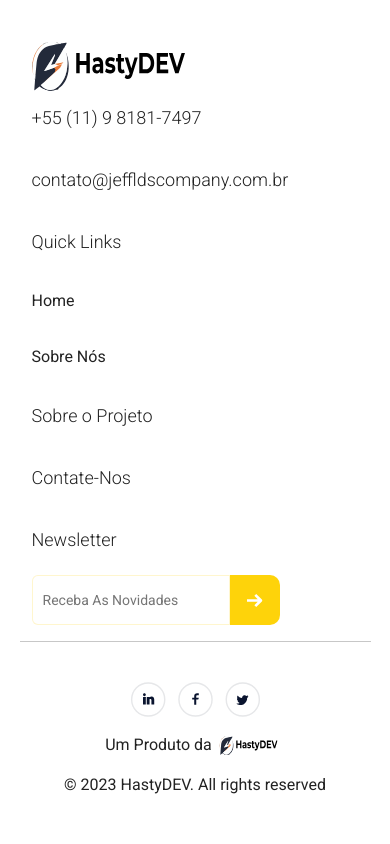
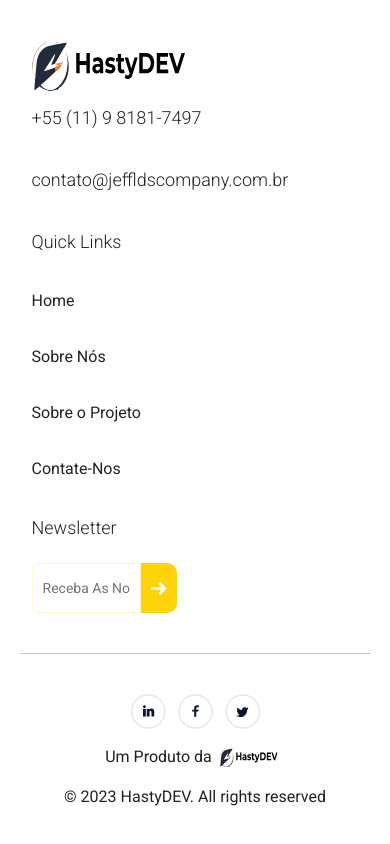
Before and after one commit to Hasty-DEV/HastyDEV, a React (Vite) app in the folder frontend/: page /project in a window 390 px wide. Shown: the part 1575-2419 px from the top of the page. Built offline with nearby package versions, Linux system fonts and the light colour scheme.

Commit message:
Organizando o Footer e sua responsividade

```diff
--- a/frontend/src/layout/Footer/Footer.styles.ts
+++ b/frontend/src/layout/Footer/Footer.styles.ts
@@ -46,7 +46,7 @@ export const Decoration = styled.input`
 border-radius: 6px 0 0 6px;
 border: 1px solid rgba(254, 211, 10, 0.20);
 background: #FFF;
-width: 198px;
+width: 100%;
 height: 50px;
 color: #000;
 font-size: 14px;
--- a/frontend/src/layout/Footer/Footer.tsx
+++ b/frontend/src/layout/Footer/Footer.tsx
@@ -29,7 +29,7 @@ const Footer: React.FC = () => {
     <FooterStyled>
       <Container fluid className="custom-mt-15percent">
         <Row>
-          <Col sm={3}>
+          <Col sm={6}>
             <img
               src={ImgDarkLight}
               alt="Logo HastyDEV modo Light"
@@ -38,7 +38,7 @@ const Footer: React.FC = () => {
             <Title>+55 (11) 9 8181-7497</Title>
             <Title>contato@jeffldscompany.com.br</Title>
           </Col>
-          <Col sm={3}>
+          <Col sm={6}>
             <Title>Quick Links</Title>
             <StyledLink to="/">
               <SubTitle>Home</SubTitle>
@@ -46,16 +46,14 @@ const Footer: React.FC = () => {
             <StyledLink to="/About">
               <SubTitle>Sobre Nós</SubTitle>
             </StyledLink>
-          </Col>
-          <Col sm={3}>
             <StyledLink to="/project">
-              <Title>Sobre o Projeto</Title>
+              <SubTitle>Sobre o Projeto</SubTitle>
             </StyledLink>
             <StyledLink to="/contact">
-              <Title>Contate-Nos</Title>
+              <SubTitle>Contate-Nos</SubTitle>
             </StyledLink>
           </Col>
-          <Col sm={3}>
+          <Col sm={12} className="mb-4">
             <Title>Newsletter</Title>
             <div className="container text-center">
               <div className="row align-items-start" >
```
